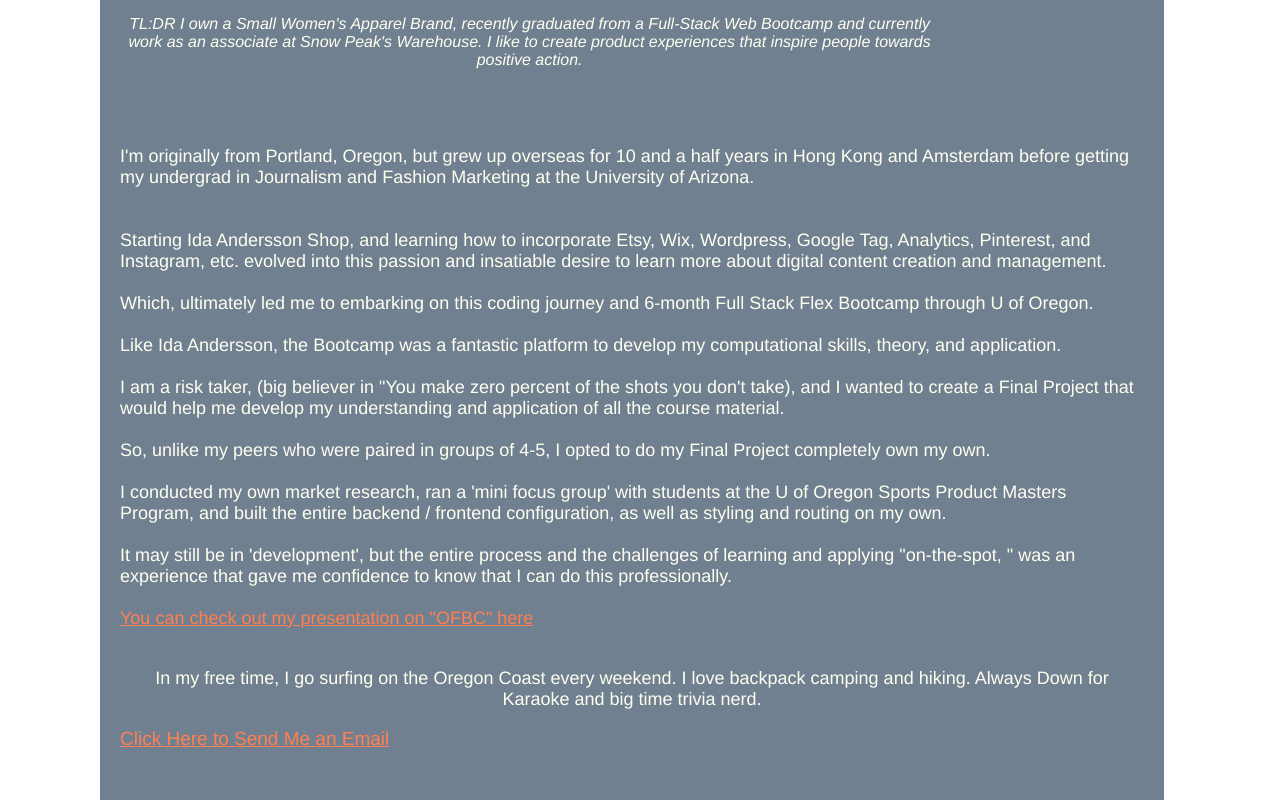
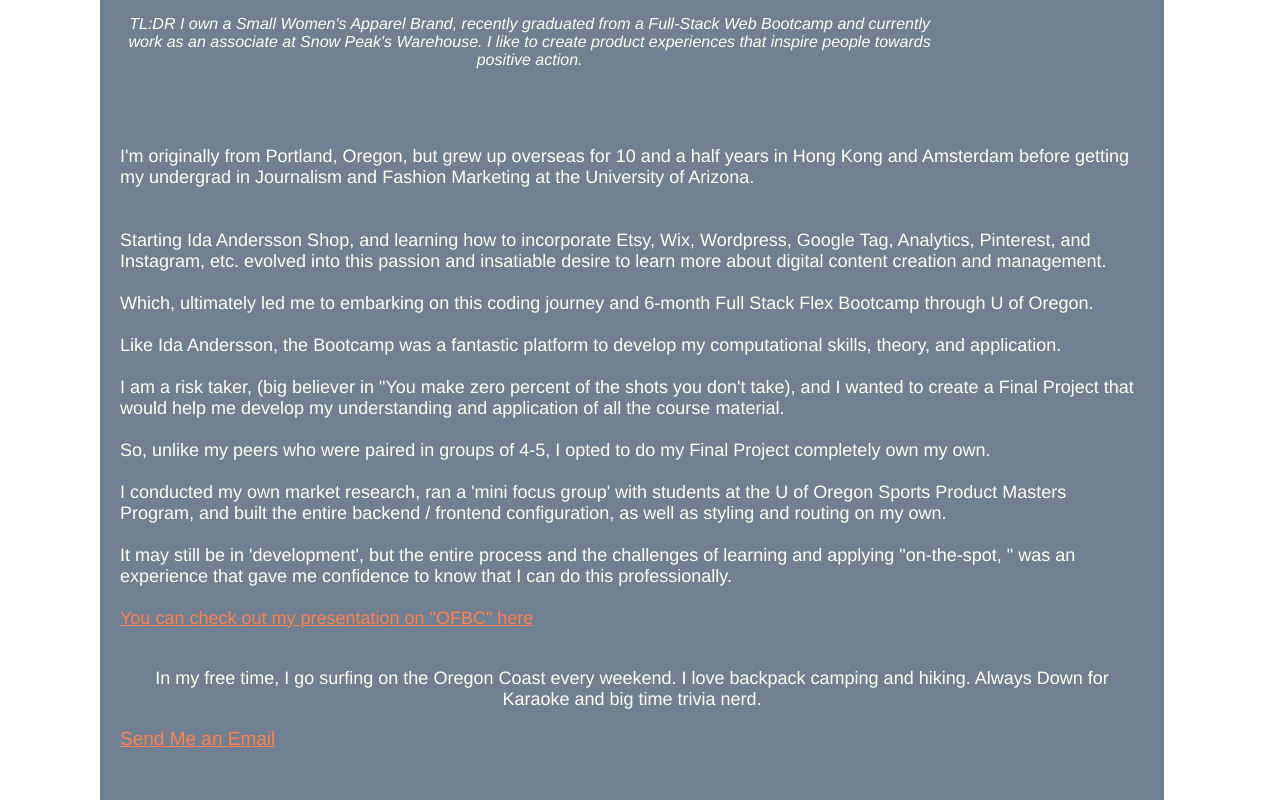
Before and after one commit to HGreedo/nuReactPortfolio, a React (Create React App) app: page /pages/About-Me in a window 1280 px wide. Shown: the part 207-1007 px from the top of the page. Built offline with nearby package versions, Linux system fonts and the light colour scheme.

Commit message:
commit on 'main'

```diff
--- a/src/pages/About-Me.js
+++ b/src/pages/About-Me.js
@@ -50,7 +50,7 @@
         </div>
         <div>
 
-        <a className="email" href="mailto:reedharrison95@gmai.com"> Click Here to Send Me an Email</a>
+        <a className="email" href="mailto:reedharrison95@gmai.com"> Send Me an Email</a>
 
         </div>
   </div>
```
